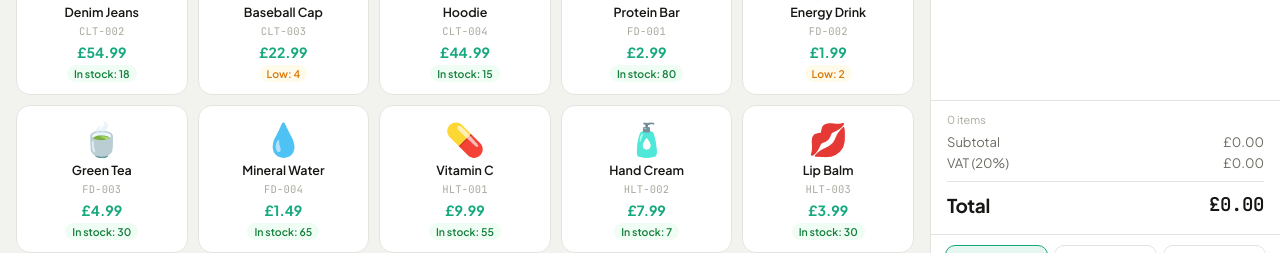
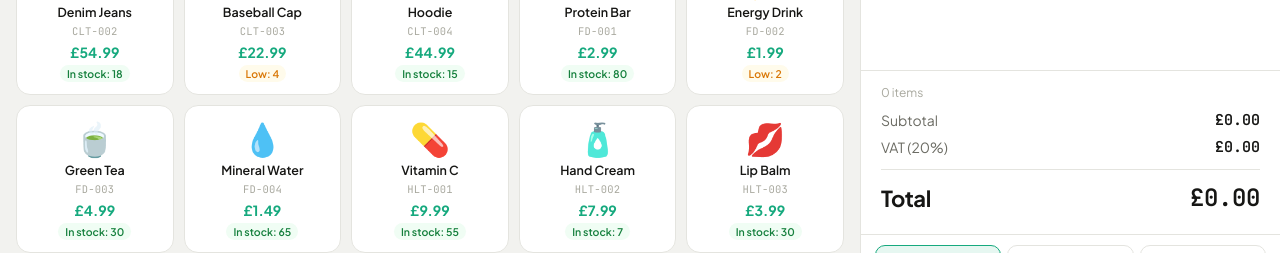
Before and after one commit to mathishavimukthi-stack/Ceatea-POS, a plain HTML site: page index.html in a window 1280 px wide. Shown: the part 386-639 px from the top of the page. Drawn offline with Linux system fonts and the light colour scheme.

Commit message:
Widen right panel to 420px, enlarge totals numbers

```diff
--- a/index.html
+++ b/index.html
@@ -113,7 +113,7 @@ input,select{font-family:inherit}
 .holds-none{font-size:11px;color:var(--text4);font-style:italic}
 
 /* ── RIGHT PANEL ── */
-.pos-right{width:350px;background:var(--surface);border-left:1.5px solid var(--border);display:flex;flex-direction:column;flex-shrink:0;overflow:hidden}
+.pos-right{width:420px;background:var(--surface);border-left:1.5px solid var(--border);display:flex;flex-direction:column;flex-shrink:0;overflow:hidden}
 
 .cart-header{padding:13px 16px;border-bottom:1px solid var(--border);display:flex;align-items:center;gap:8px;flex-shrink:0}
 .cart-header h2{font-size:15px;font-weight:700;color:var(--text);flex:1;letter-spacing:-.3px}
@@ -149,11 +149,12 @@ input,select{font-family:inherit}
 .cart-divider{height:1px;background:var(--border);margin:4px 0;opacity:.6}
 
 /* TOTALS */
-.totals-section{padding:12px 16px;border-top:1.5px solid var(--border);flex-shrink:0}
-.total-row{display:flex;justify-content:space-between;align-items:center;font-size:13px;color:var(--text2);margin-bottom:5px}
-.total-row.main{font-size:19px;font-weight:700;color:var(--text);margin-top:10px;padding-top:10px;border-top:1.5px solid var(--border);letter-spacing:-.4px}
-.total-row.main .mono{font-family:'JetBrains Mono',monospace}
-.total-row.items-count{font-size:11px;color:var(--text3);margin-bottom:8px}
+.totals-section{padding:14px 20px;border-top:1.5px solid var(--border);flex-shrink:0}
+.total-row{display:flex;justify-content:space-between;align-items:center;font-size:14px;color:var(--text2);margin-bottom:7px}
+.total-row span:last-child{font-family:'JetBrains Mono',monospace;font-weight:600;color:var(--text);font-size:15px}
+.total-row.main{font-size:22px;font-weight:700;color:var(--text);margin-top:12px;padding-top:12px;border-top:1.5px solid var(--border);letter-spacing:-.4px}
+.total-row.main .mono{font-family:'JetBrains Mono',monospace;font-size:24px}
+.total-row.items-count{font-size:12px;color:var(--text3);margin-bottom:10px}
 
 /* PAYMENT */
 .pay-section{padding:10px 14px 14px;border-top:1.5px solid var(--border);flex-shrink:0}
```
